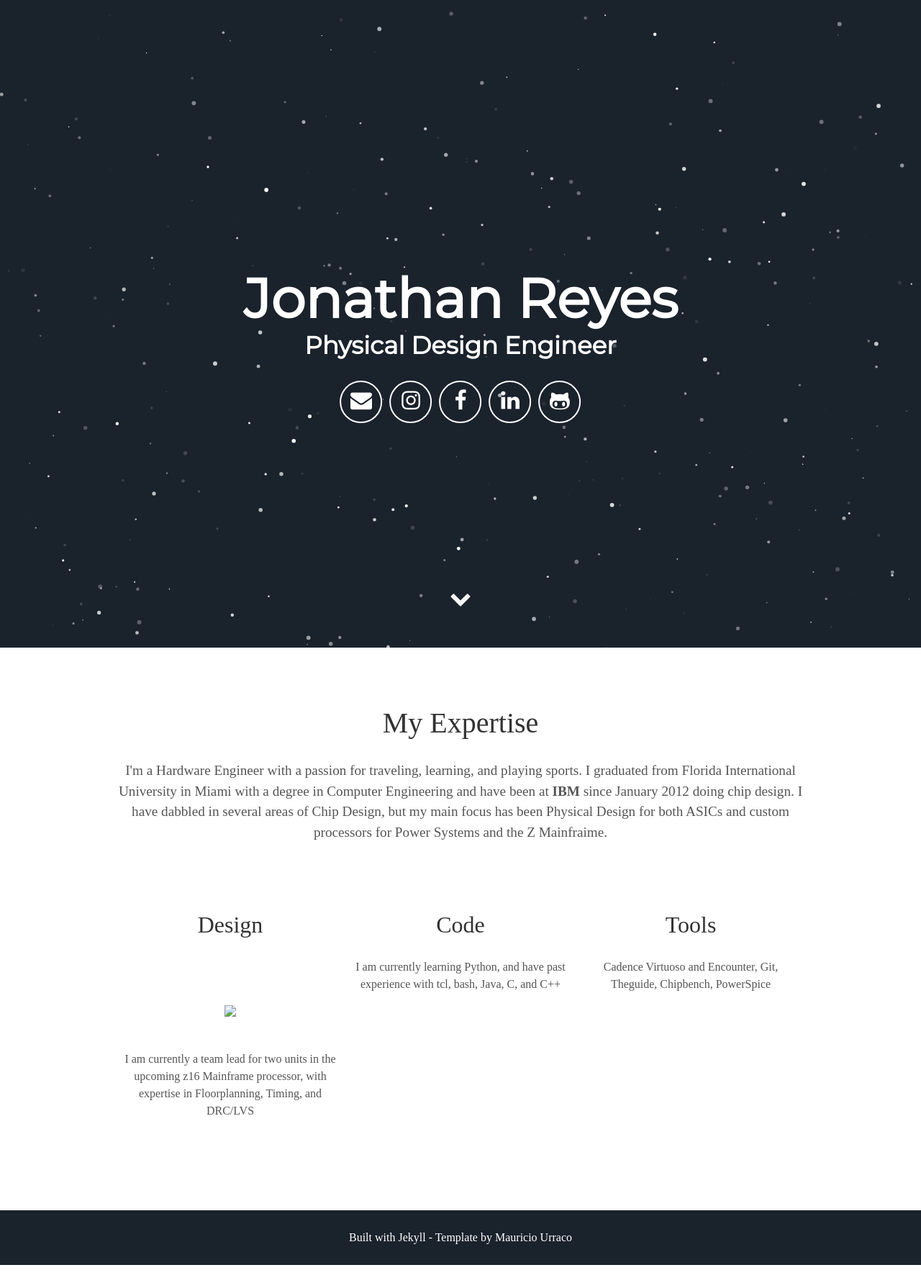
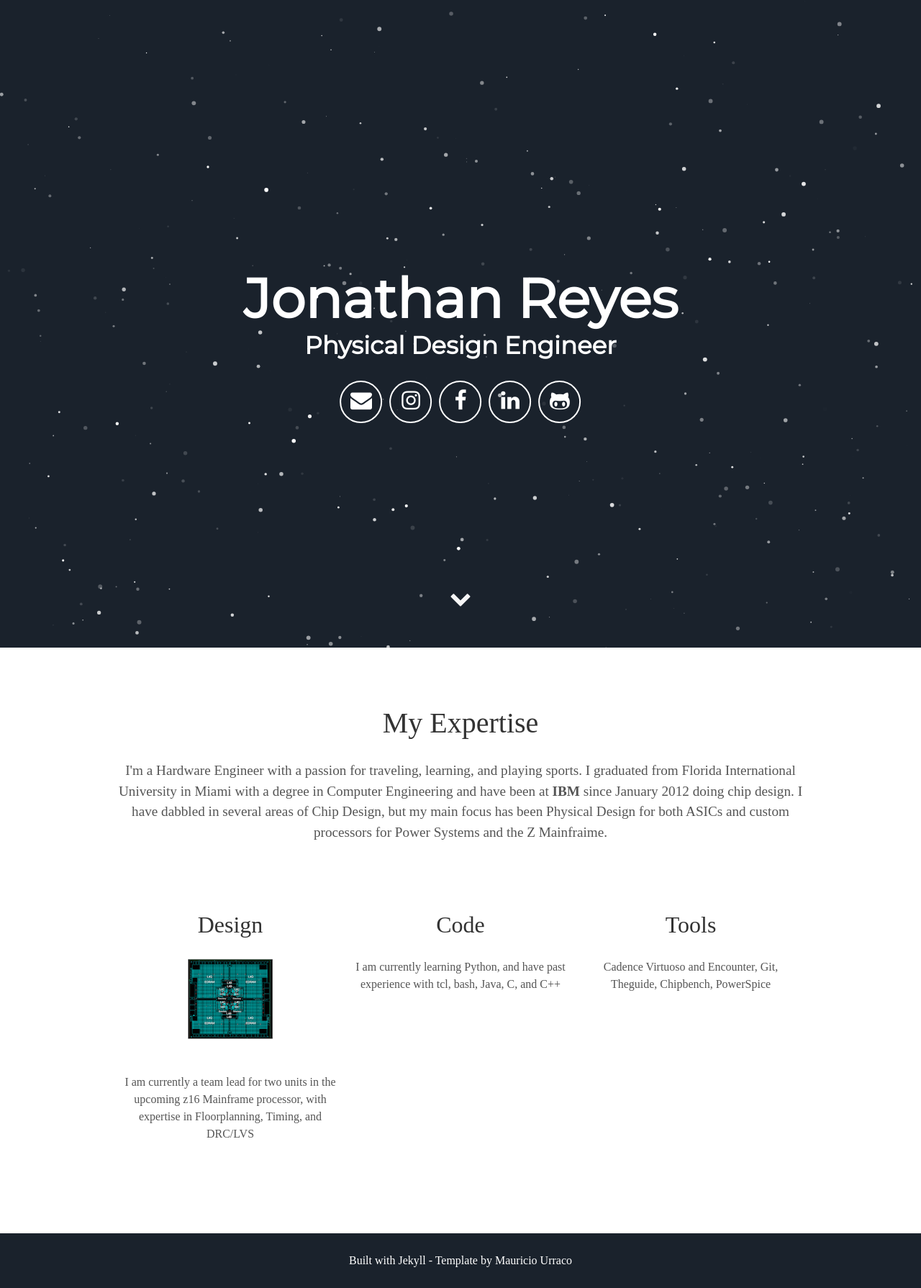
Before and after one commit to jmr533/jmr533.github.io, a Jekyll site: the page built from index.html, in a window 1280 px wide. Shown: the whole page at 72% size. Built offline with Jekyll 4.4.1, drawn with Linux system fonts in a browser that asks for light colours; some web fonts are replaced; before the commit the page ends 1758 px from its top, so only the background shows below that.

Commit message:
moving sc.png

```diff
--- a/_includes/about.html
+++ b/_includes/about.html
@@ -5,7 +5,7 @@
 <div class="user">
   <div class="tech">
     <h2>Design</h2>
-    <img src="src/images/sc.png">
+    <img src="sc.png">
     <p>I am currently a team lead for two units in the upcoming z16 Mainframe processor, with expertise in Floorplanning, Timing, and DRC/LVS</p>
   </div>
   <div class="tech">
```
Also changed, not shown: sc.png (added).
